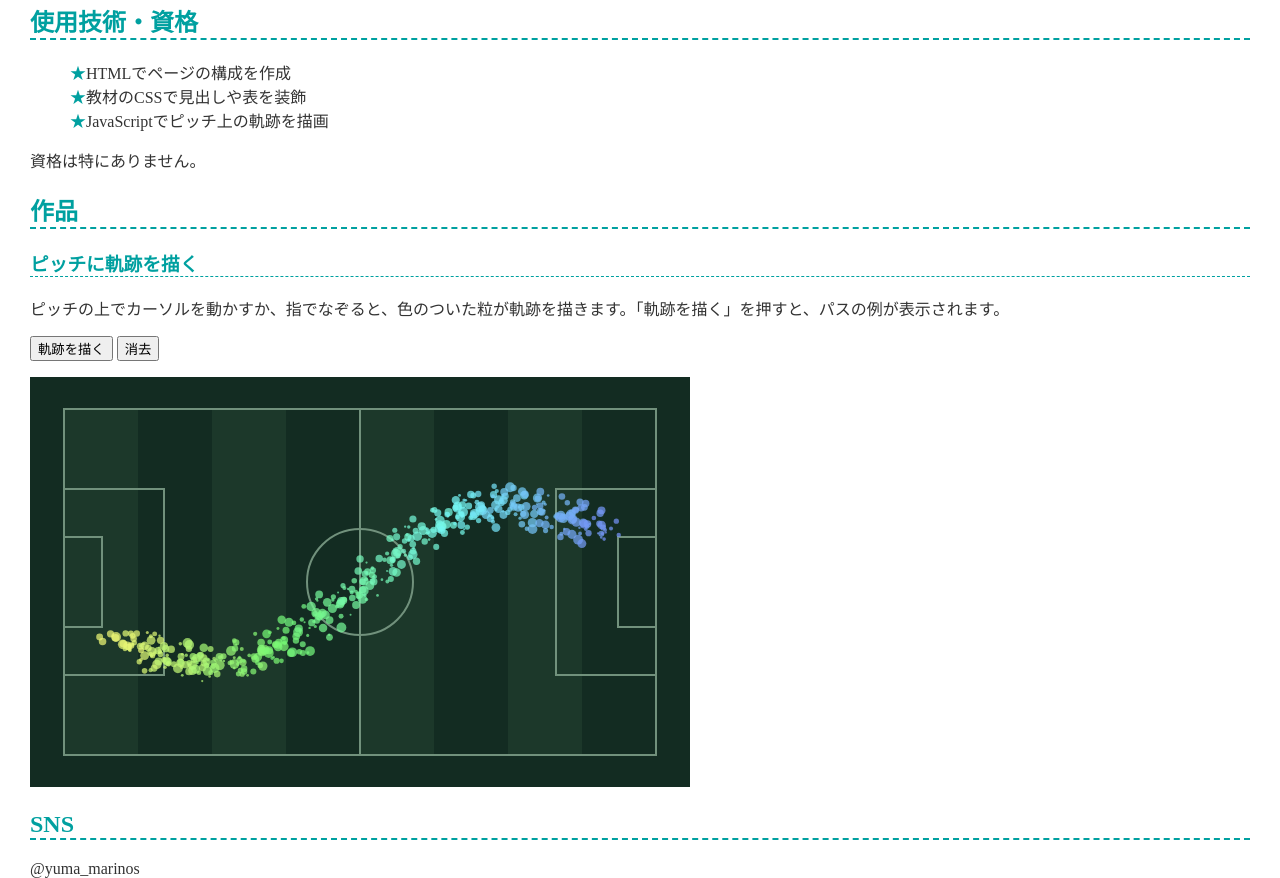
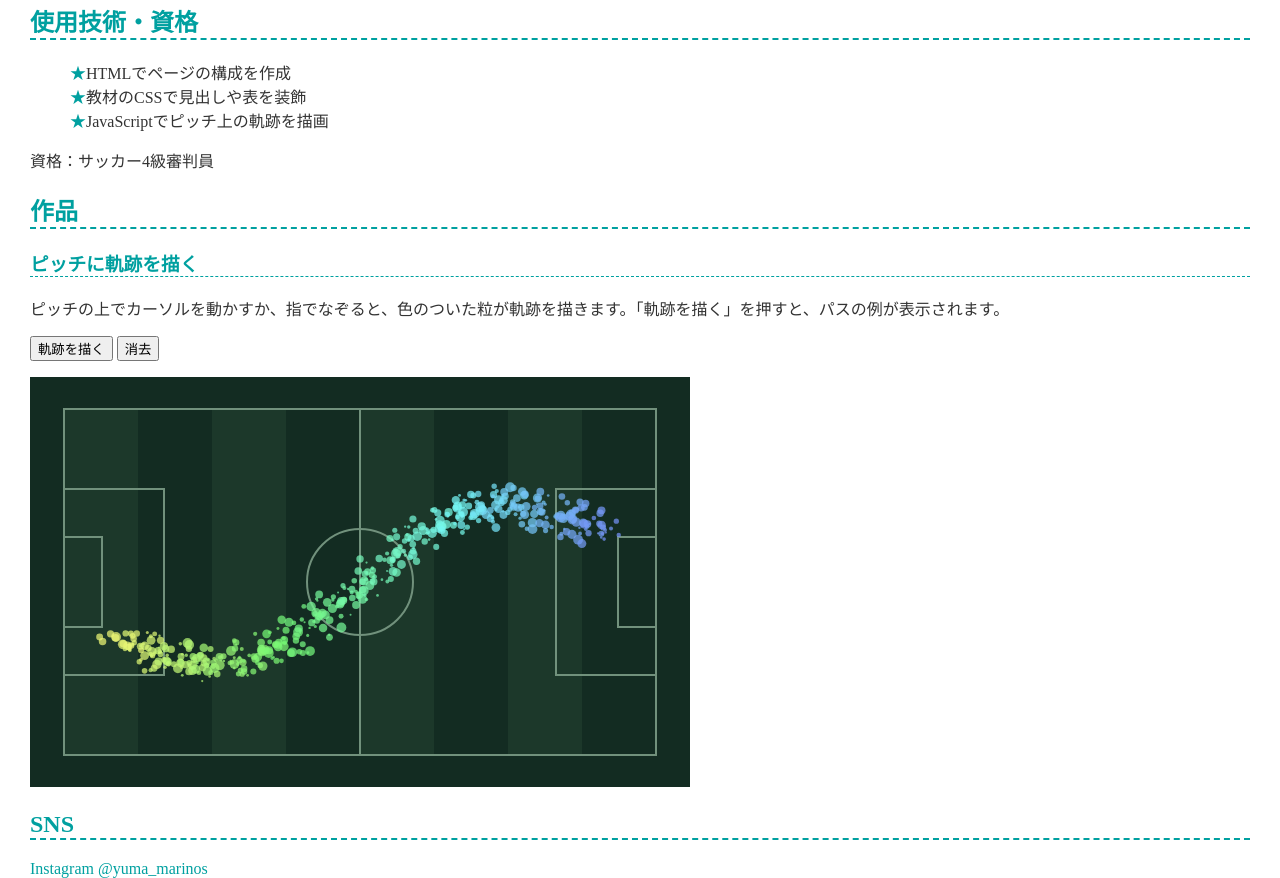
Before and after one commit to 261zs02911-boop/github.io, a plain HTML site: page index.html in a window 1280 px wide. Shown: the part 423-1301 px from the top of the page. Drawn offline with Linux system fonts and the light colour scheme.

Commit message:
Instagramリンクとサッカー審判資格を追加

```diff
--- a/index.html
+++ b/index.html
@@ -38,7 +38,7 @@
         <li>教材のCSSで見出しや表を装飾</li>
         <li>JavaScriptでピッチ上の軌跡を描画</li>
       </ul>
-      <p>資格は特にありません。</p>
+      <p>資格：サッカー4級審判員</p>
     </section>
     <section id="works">
       <h2>作品</h2>
@@ -55,7 +55,7 @@
     </section>
     <section id="contact">
       <h2>SNS</h2>
-      <p>@yuma_marinos</p>
+      <p><a href="https://www.instagram.com/yuma_marinos/">Instagram @yuma_marinos</a></p>
     </section>
   </main>
   <script>
```
